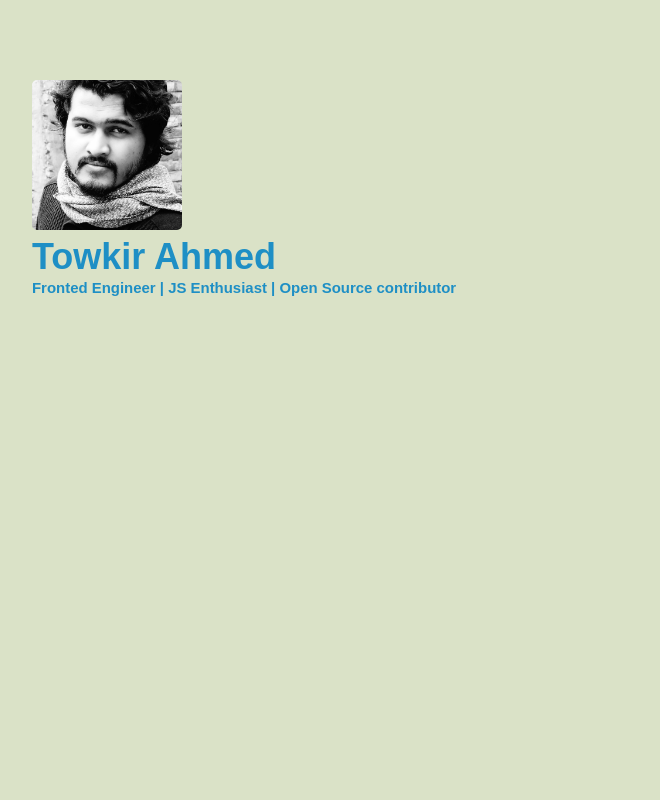
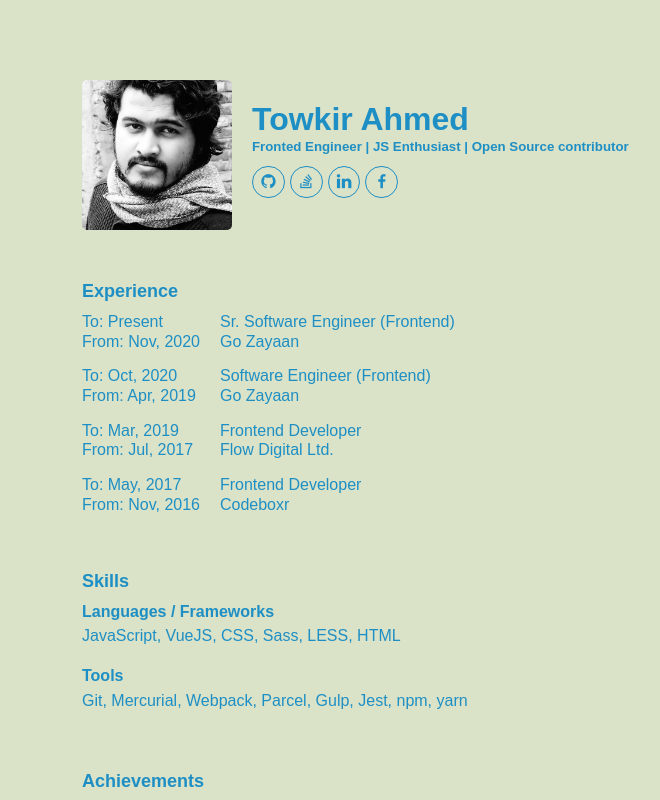
Before and after one commit to towkir/towkir.github.io, a Vue app: page /human in a window 1280 px wide. Shown: the top 800 px of the page, without its empty margins (48-708 px from the left). Built offline with nearby package versions, Linux system fonts and the light colour scheme.

Commit message:
infoblock added with updated commands file; human page ready

```diff
--- a/src/commands.json
+++ b/src/commands.json
@@ -2,6 +2,7 @@
   "achievements": {
     "type": "table",
     "helper": "Lists the achievements of the author.",
+    "title": "Achievements",
     "content": [
       {
         "achieved": "Mentor &amp; Contributor\n",
@@ -23,6 +24,7 @@
   "contributions": {
     "type": "table",
     "helper": "Shows a list of the open source projects where the author made some contributions.",
+    "title": "Contributions",
     "content": [
       {
         "contributed": "Fixed bugs for firefox",
@@ -37,6 +39,7 @@
   "experience": {
     "type": "table",
     "helper": "Shows a detailed list of work experiences of the author.",
+    "title": "Experience",
     "content": [
       {
         "role": "To: Present\nFrom: Nov, 2020",
@@ -56,8 +59,47 @@
       }
     ]
   },
-  "portfolio": {
-    "helper": "Shows a list of the portfolio projects of the author."
+  "skills": {
+    "type": "table",
+    "helper": "Shows a list of the skills of the author.",
+    "title": "Skills",
+    "content": [
+      {
+        "title": "Languages / Frameworks",
+        "description": "JavaScript, VueJS, CSS, Sass, LESS, HTML"
+      },
+      {
+        "title": "Tools",
+        "description": "Git, Mercurial, Webpack, Parcel, Gulp, Jest, npm, yarn"
+      }
+    ]
+  },
+  "social": {
+    "type": "list",
+    "helper": "Shows a list of social network links of the author.",
+    "title": "Networks",
+    "content": [
+      {
+        "name": "github",
+        "link": "https://github.com/towkir",
+        "iconClass": "fi-github"
+      },
+      {
+        "name": "stackoverflow",
+        "link": "https://stackoverflow.com/users/4012913/towkir",
+        "iconClass": "fi-stack-overflow"
+      },
+      {
+        "name": "linkedin",
+        "link": "https://www.linkedin.com/in/towkir/",
+        "iconClass": "fi-linkedin"
+      },
+      {
+        "name": "facebook",
+        "link": "https://www.facebook.com/towkir17",
+        "iconClass": "fi-facebook"
+      }
+    ]
   },
   "theme": {
     "type": "setting",
--- /dev/null
+++ b/src/components/InfoBlock.vue
@@ -0,0 +1,70 @@
+<template>
+  <div class="info-block" v-if="Object.keys(info).length > 0">
+    <h4 class="title">{{info.title}}</h4>
+    <div class="description-wrapper" :class="{ table : view === 'table' }">
+      <div class="description"
+        v-for="(content, c) in info.content"
+        :key="content + c">
+        <div :class="{ header : v === 0 }" v-for="(value, v) in Object.values(content)"
+          :key="value + v" v-html="value.split('\n').join('<br>')"></div>
+      </div>
+    </div>
+  </div>
+</template>
+
+<script>
+export default {
+  name: 'InfoBlock',
+  props: {
+    info: {
+      type: Object,
+      default: () => {},
+    },
+    view: {
+      type: String,
+    },
+  },
+};
+</script>
+
+<style lang="less">
+.info-block {
+  padding: 20px 0;
+  h4.title {
+    font-weight: bold;
+    font-size: 18px;
+    margin-bottom: 10px;
+  }
+  .description-wrapper {
+    .description {
+      margin-bottom: 20px;
+      .header {
+        margin-bottom: 5px;
+        font-weight: 600;
+        font-size: 16px;
+      }
+      a {
+        color: inherit;
+        opacity: 0.8;
+      }
+    }
+    &.table {
+      display: table;
+      .description {
+        display: table-row;
+        div {
+          display: table-cell;
+          padding-bottom: 15px;
+          &.header {
+            width: 1%;
+            white-space: nowrap;
+            padding-right: 20px;
+            font-size: inherit;
+            font-weight: normal;
+          }
+        }
+      }
+    }
+  }
+}
+</style>
--- a/src/views/Human.vue
+++ b/src/views/Human.vue
@@ -2,23 +2,53 @@
   <div class="home">
     <div class="intro">
       <img src="@/assets/images/towkir.jpg" class="profile-photo" alt="photo-of-towkir">
-      <h1>{{about.name}}</h1>
-      <h5>{{about.bio}}</h5>
+      <div class="details">
+        <h1>{{about.name}}</h1>
+        <h5>{{about.bio}}</h5>
+        <ul class="network-links">
+          <li v-for="(network, n) in networks.content" :key="network.name + n">
+            <a :href="network.link" target="_blank">
+              <i class="fi fi-border ellipse" :class="`${network.iconClass}`"></i>
+            </a>
+          </li>
+        </ul>
+      </div>
     </div>
+    <InfoBlock :info="experience" :view="'table'"/>
+    <InfoBlock :info="skills"/>
+    <InfoBlock :info="achievements"/>
+    <InfoBlock :info="contributions"/>
   </div>
 </template>
 
 <script>
+import InfoBlock from '@/components/InfoBlock.vue';
 import commands from '@/commands.json';
 
 export default {
   name: 'Human',
+  components: { InfoBlock },
   computed: {
     about() {
       return {
         name: commands.whoami.content.split('\n')[0],
         bio: commands.whoami.content.split('\n')[1],
       };
+    },
+    experience() {
+      return commands.experience;
+    },
+    skills() {
+      return commands.skills;
+    },
+    contributions() {
+      return commands.contributions;
+    },
+    achievements() {
+      return commands.achievements;
+    },
+    networks() {
+      return commands.social;
     },
   },
 };
@@ -28,11 +58,38 @@ export default {
 .home {
   font-family: 'Avenir', sans-serif;
   padding: 80px;
+  font-size: 16px;
+  max-width: 1020px;
+  margin: 0 auto;
   .intro {
+    margin-bottom: 30px;
+    display: flex;
+    align-items: flex-start;
     .profile-photo {
       max-width: 150px;
       border-radius: 5px;
-      // border: 2px solid var(--text-color);
+    }
+    .details {
+      padding: 20px;
+      .network-links {
+        list-style: none;
+        margin-top: 10px;
+        li {
+          display: inline-block;
+          &:not(&:last-child) {
+            margin-right: 5px
+          }
+          a {
+            display: inline-block;
+            color: var(--text-color);
+            font-size: 14px;
+            i {
+              border-color: var(--text-color);
+              border-width: 1px;
+            }
+          }
+        }
+      }
     }
   }
 }
```
